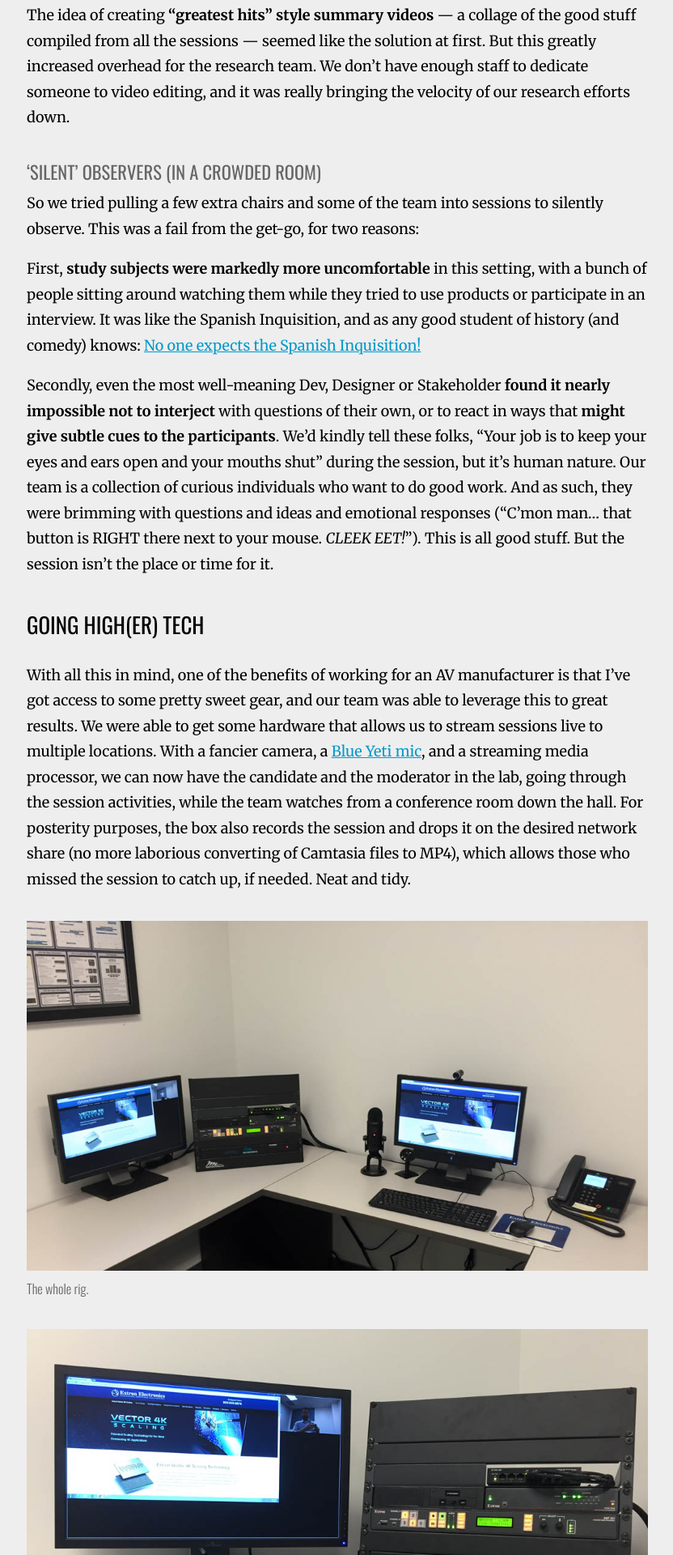
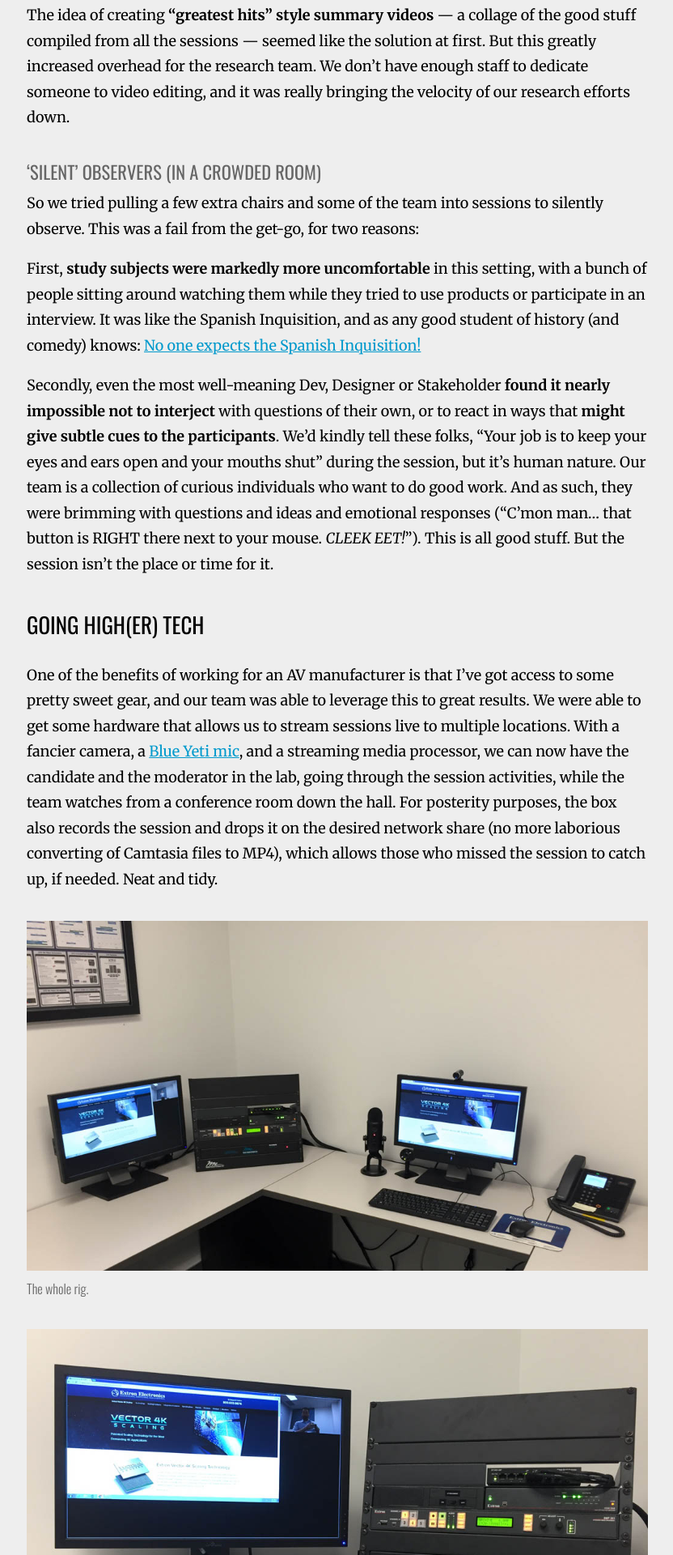
Before and after one commit to drewtodd/drewtodd.github.io, a Jekyll site: the page built from _posts/2016-09-01-getting-out-of-the-room.md, in a window 1280 px wide. Shown: the part 2040-3960 px from the top of the page at 81% size, without its empty margins (223-1055 px from the left). Built offline with Jekyll 4.4.1, drawn with Linux system fonts in a browser that asks for light colours; nearby versions of some CDN libraries; comment, search, counter and statistics services are not loaded.

Commit message:
Some copy edits, new styles
Added .filler-background-light; updated .filler-background-dark

```diff
--- a/_posts/2016-09-01-getting-out-of-the-room.md
+++ b/_posts/2016-09-01-getting-out-of-the-room.md
@@ -44,7 +44,7 @@
 
 ## Going high(er) tech
 
-With all this in mind, one of the benefits of working for an AV manufacturer is that I’ve got access to some pretty sweet gear, and our team was able to leverage this to great results. We were able to get some hardware that allows us to stream sessions live to multiple locations. With a fancier camera, a [Blue Yeti mic][4], and a streaming media processor, we can now have the candidate and the moderator in the lab, going through the session activities, while the team watches from a conference room down the hall. For posterity purposes, the box also records the session and drops it on the desired network share (no more laborious converting of Camtasia files to MP4), which allows those who missed the session to catch up, if needed. Neat and tidy.
+One of the benefits of working for an AV manufacturer is that I’ve got access to some pretty sweet gear, and our team was able to leverage this to great results. We were able to get some hardware that allows us to stream sessions live to multiple locations. With a fancier camera, a [Blue Yeti mic][4], and a streaming media processor, we can now have the candidate and the moderator in the lab, going through the session activities, while the team watches from a conference room down the hall. For posterity purposes, the box also records the session and drops it on the desired network share (no more laborious converting of Camtasia files to MP4), which allows those who missed the session to catch up, if needed. Neat and tidy.
 
 <div class="filler-background"><a href="/img/streaming-rig1.jpg"><img src="/img/streaming-rig1.jpg" class="floatcenter" /></a></div><em class="img-caption">The whole rig.</em>
 
--- a/style.css
+++ b/style.css
@@ -487,11 +487,38 @@
         width: 33%;
     }
 
-    .filler-background {
+    .filler-background-dark {
         margin: 1.5em 0em 1.5em 0em;
         padding: 0;
         border: 0;
         background-color: #555;
+    }
+
+    .filler-background-light {
+        margin: 1.5em 0em 1.5em 0em;
+        padding: 0;
+        border: 0;
+        background-color: #ddd;
+    }
+
+    .filler-background-light, .filler-background .pad-all {
+        padding: 1em;
+    }
+
+    .filler-background-light, .filler-background .pad-top {
+        padding-top: 1em;
+    }
+
+    .filler-background-light, .filler-background .pad-bottom {
+        padding-bottom: 1em;
+    }
+
+    .filler-background-light, .filler-background .pad-left {
+        padding-left: 1em;
+    }
+
+    .filler-background-light, .filler-background .pad-right {
+        padding-right: 1em;
     }
 
     div .img-caption {
```
Also changed, not shown: _drafts/2016-09-10-impact.md (added, +44 -0 lines), _posts/2016-07-01-ixd-retrospective.md (renamed from _posts/2016-07-01-ixd-retrospective.md.md, +1 -1 lines), portfolio/lunch-money-buddy/index.md (+1 -1 lines), img/impact1.jpg (added), img/impact1.png (added), img/impact2.png (added), img/originals/impact1.jpg (added), 8 other files.
